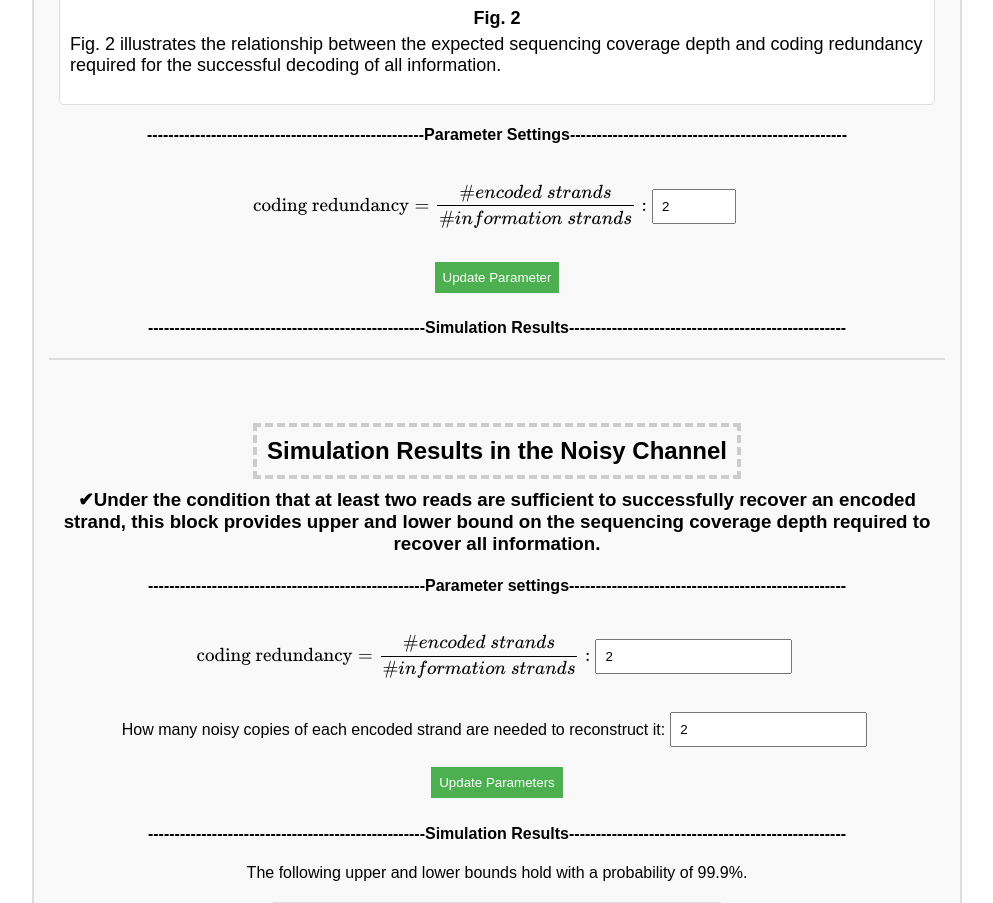
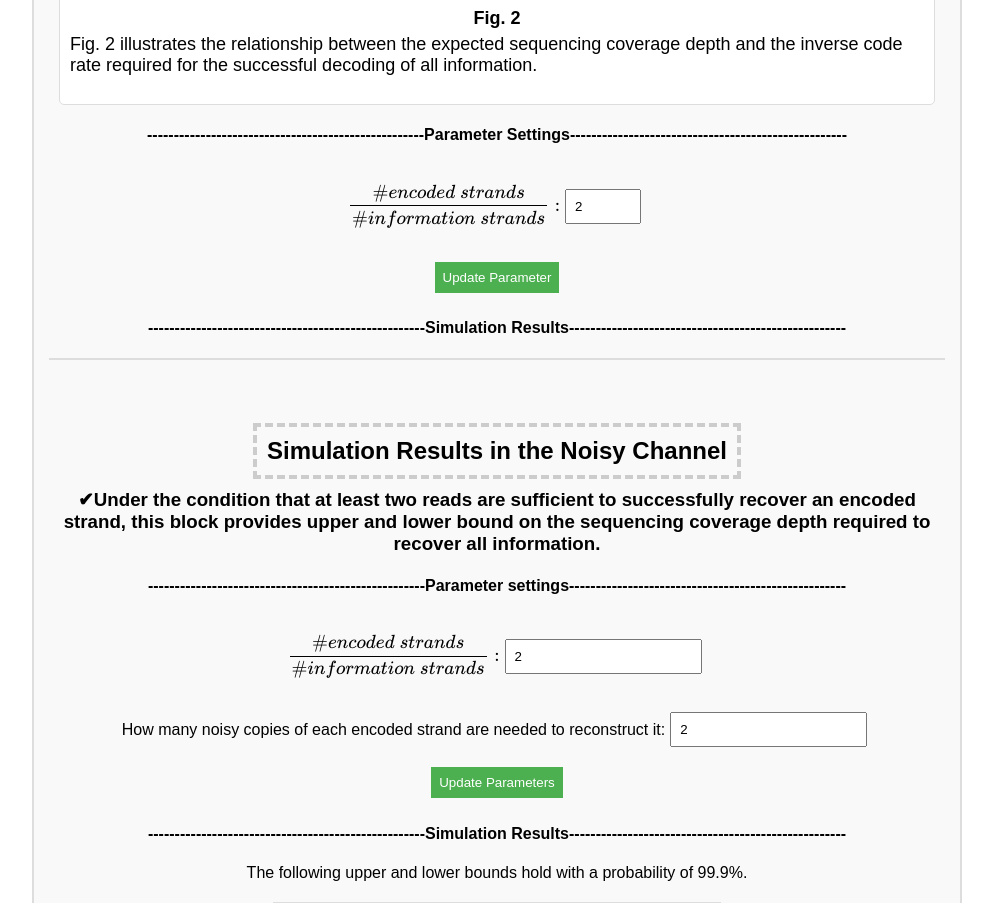
Before and after one commit to RuiyingCao/SCD-web, a Flask app: page /result2 in a window 1280 px wide. Shown: the part 2168-3071 px from the top of the page, without its empty margins (143-1136 px from the left). Run offline with Flask 3, Linux system fonts and the light colour scheme.

Commit message:
Update result2.html

```diff
--- a/template/result2.html
+++ b/template/result2.html
@@ -93,8 +93,8 @@
 </head>
 <body>
     <div class="sidebar">
-        <a href="#data-analysis-section">Sample Information Extraction Completeness</a>
-        <a href="#min-coverage">Minimum Sequencing Coverage Depth for Decoding All Information</a>
+        <a href="#data-analysis-section">Sample Information Retrieval Integrity</a>
+        <a href="#min-coverage">Minimum Sequencing Coverage Depth for Recovering All Information</a>
     </div>
     <div class="container">
         <h1>Quantifying Sequencing Coverage Depth</h1>
@@ -111,7 +111,7 @@
             <!-- Sample Information Extraction Completeness Section -->
             <div class="section" id="data-analysis-section">
                 <h2 class="section-title">
-                    Sample Information Extraction Completeness
+                    Sample Information Retrieval Integrity
                 </h2>
                 <div>
                     <h3>Under the condition that a single read is sufficient to successfully recover an encoded strand, this block provides:<br>✔The proportion of encoded strands expected to be successfully decoded at your preset sequencing coverage depth, if you choose "Preset coverage depth".<br>✔The minimum sequencing coverage depth required to achieve your preset encoded strand decoding proportion, if you choose "Expected decoding proportion of encoded strands".</h3>
@@ -153,23 +153,23 @@
                 <div class="subsection noiseless-channel" id="noiseless-channel">
                     <h2 class="subhighlight">Simulation Results in the Noiseless Channel</h2>
                     <div>
-                        <h3>✔Under the condition that a single read is sufficient to successfully recover an encoded strand, this block provides the expected minimum sequencing coverage depth required to successfully recover all information under the preset encoding redundancy below. (see Fig. 2)</h3>
+                        <h3>✔Under the condition that a single read is sufficient to successfully recover an encoded strand, this block provides the expected minimum sequencing coverage depth required to successfully recover all information under the preset code rate below. (see Fig. 2)</h3>
                     </div>
                     <div class="image-container">
                         <div class="image-wrapper">
                             <img src="{{ url_for('uploaded_file', filename='图7-2.png') }}" alt="Fig. 2" style="width: 80%; height: auto;">
                             <span>Fig. 2</span>
-                            <p>Fig. 2 illustrates the relationship between the expected sequencing coverage depth and coding redundancy required for the successful decoding of all information.</p>
+                            <p>Fig. 2 illustrates the relationship between the expected sequencing coverage depth and the inverse code rate  required for the successful decoding of all information.</p>
                         </div>
                     </div>
                     <h4>----------------------------------------------------Parameter Settings----------------------------------------------------</h4>
                     <div class="form-group">
                         <label for="coding_redundancy">
                             \[
-                            \text{coding redundancy} = \frac{\#encoded\ strands}{\#information\ strands} :
+                            \frac{\#encoded\ strands}{\#information\ strands} :
                             \]
                         </label>
-                        <input type="number" name="coding_redundancy" id="coding_redundancy" step="0.01" min="1.1" max="4" value="2" required>
+                        <input type="number" name="coding_redundancy" id="coding_redundancy" step="0.1" min="1.1" max="4" value="2" required>
                     </div>
                     <button type="button" onclick="submitCodingRedundancy()">Update Parameter</button>
                     <h4>----------------------------------------------------Simulation Results----------------------------------------------------</h4>
@@ -185,7 +185,7 @@
                     <div class="form-group">
                         <label for="R_noisy">
                             \[
-                            \text{coding redundancy} = \frac{\#encoded\ strands}{\#information\ strands} :
+                            \frac{\#encoded\ strands}{\#information\ strands} :
                             \]
                         </label>
                         <input type="number" name="R_noisy" id="R_noisy" step="0.1" min="1.1" value="2" required>
```
